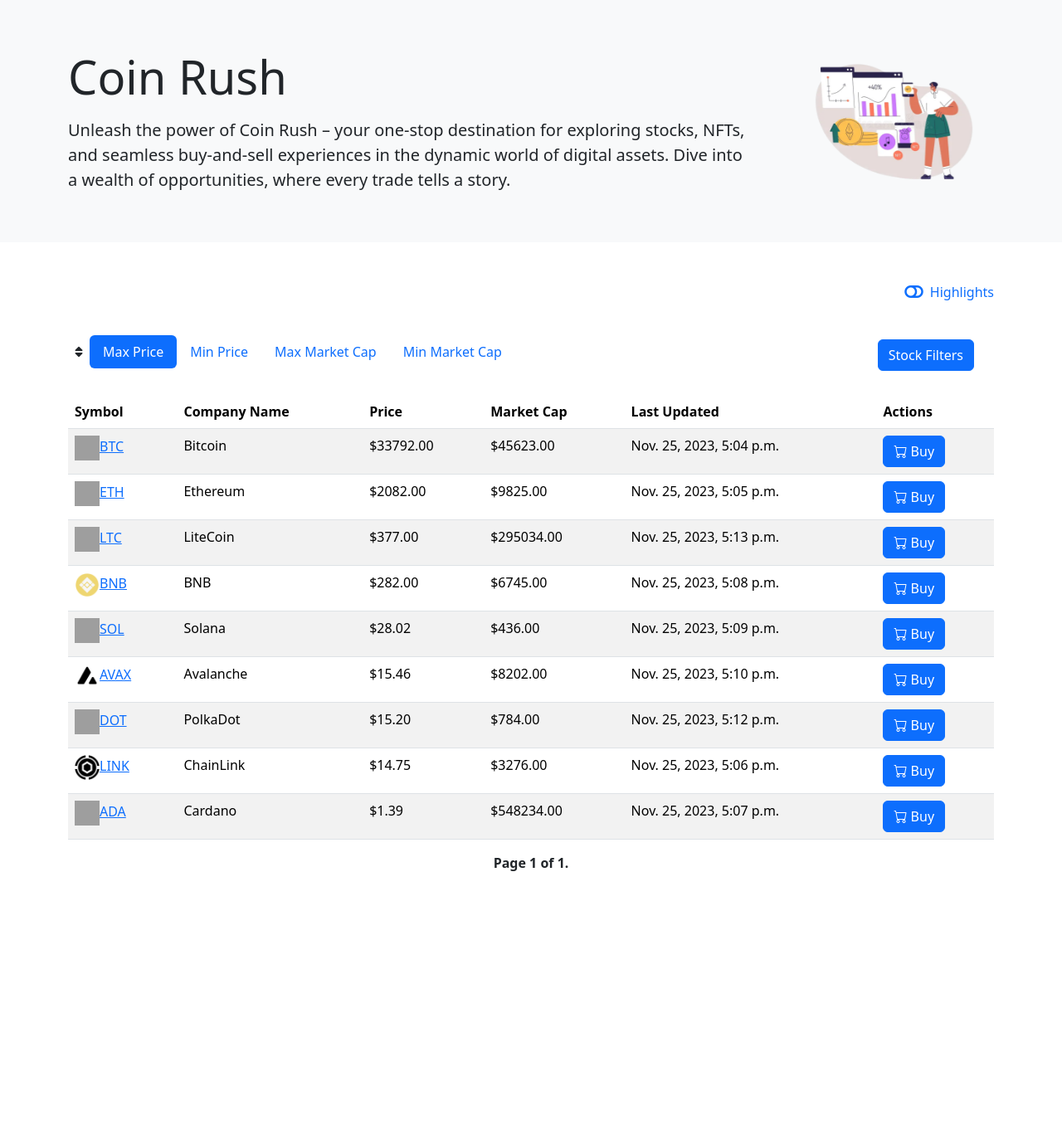
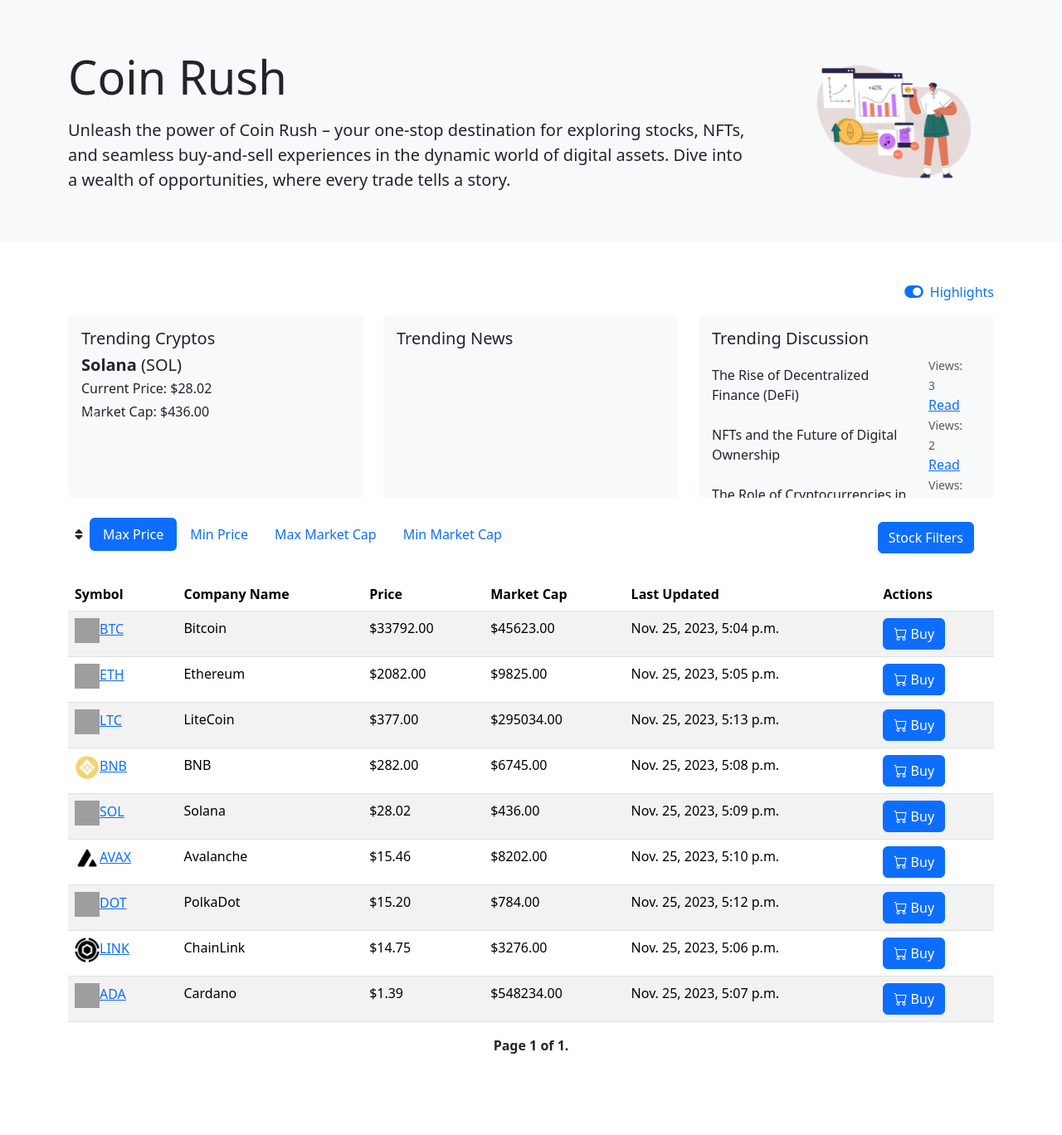
Before and after one commit to DjangoWriters-Internet-Application/Coin-Rush, a Django app: page /home/ in a window 1280 px wide. Shown: the part 76-1444 px from the top of the page at 83% size. Before the commit the page ends 1126 px from the top, so only its background shows below. Run offline with Django 4.2, Linux system fonts and the light colour scheme; data comes from the database, SQL or seed files in the repository; both versions use the stored data as it was after the commit; data that the repository does not hold is empty; parts of the project's set-up code (start-up, migrations or seed data) failed here and were passed over; some libraries are stand-ins or nearby versions; grey boxes are pictures that could not be loaded.

Commit message:
working with improvements and data insertion

```diff
--- a/coinRush/static/css/stocks.css
+++ b/coinRush/static/css/stocks.css
@@ -26,3 +26,7 @@
     background-color: rgba(0, 0, 0, 0.7);
     z-index: 0;
 }
+#stockCarousel{
+    height:220px;
+    overflow:hidden;
+}
--- a/coinRush/templates/index.html
+++ b/coinRush/templates/index.html
@@ -35,21 +35,31 @@
 {% endblock %}
 {% block content %}
     <div class="container mt-4">
+        <div id="filterPopup" class="popup">
+            <span class="close" onclick="closePopup()">&times;</span>
+
+            <h2><i class="fas fa-filter"></i> Filter Options</h2>
+            <form method="get" action="{% url 'home' %}">
+                {% csrf_token %}
+                {{ form.as_p }}
+                <button type="submit">Apply Filters</button>
+            </form>
+        </div>
         <div class="d-flex justify-content-end align-items-center mb-3">
             <div class="text-primary d-flex align-items-center" data-toggle="collapse" data-target="#stockCarousel"
                  aria-expanded="false" aria-controls="stockCarousel" id="toggleButton">
-                <i class="fas fa-toggle-off mx-2" style="font-size: 20px;"></i>
+                <i class="fas fa-toggle-on mx-2" style="font-size: 20px;"></i>
                 <span style="font-size: 16px;">Highlights</span>
             </div>
         </div>
 
         <div class="row">
-                    <div class="col-md-4">
+                    <div class="col-md-4 ">
             <!-- Your existing carousel -->
-            <div id="stockCarousel" class="carousel slide collapse border border-2  border-primary p-3"
+            <div id="stockCarousel" class=" carousel slide show bg-light rounded p-3"
                 data-ride="carousel" data-interval="1500">
                 <div class="carousel-inner">
-                                           <h5>Trending Stocks</h5>
+                                           <h5>Trending Cryptos</h5>
 
                     {% for stock in top_stocks %}
                     <div class="carousel-item {% if forloop.first %}active{% endif %}">
@@ -60,12 +70,11 @@
                                 <p class="mb-1">Current Price: ${{ stock.current_price }}</p>
                                 <p class="mb-1">Market Cap: ${{ stock.market_cap }}</p>
                             </div>
-                            <div class="col-md-4 text-right">
-                                {% if stock.current_price > 100 %}
-                                <!-- Adjust the threshold as needed -->
-                                <span class="badge badge-success">Higher Price</span>
-                                {% endif %}
-                            </div>
+<!--                            <div class="col-md-4 text-right">-->
+<!--                                {% if stock.current_price > 100 %}-->
+<!--                                <span class=" text-success badge badge-success">Higher Price</span>-->
+<!--                                {% endif %}-->
+<!--                            </div>-->
                         </div>
                     </div>
                     {% endfor %}
@@ -83,7 +92,7 @@
 
                    <div class="col-md-4">
             <!-- Your existing carousel -->
-            <div id="stockCarousel" class="carousel slide collapse border border-2  border-primary p-3"
+            <div id="stockCarousel" class="carousel slide show rounded bg-light p-3"
                 data-ride="carousel" data-interval="1500">
                 <div class="carousel-inner">
                                            <h5>Trending News</h5>
@@ -109,21 +118,20 @@
 
                    <div class="col-md-4">
             <!-- Your existing carousel -->
-            <div id="stockCarousel" class="carousel slide collapse border border-2  border-primary p-3"
+            <div id="stockCarousel" class="carousel slide show bg-light rounded p-3"
                 data-ride="carousel" data-interval="1500">
                 <div class="carousel-inner">
                                                                <h5>Trending Discussion</h5>
 
                     {% for post  in trendingDiscussion %}
-                            <div class="card-body d-flex justify-content-between align-items-center">
-                                <div>
-                                    <h5 class="card-title">{{ post.title }}</h5>
-                                    <!-- Include a short description or other details here -->
+                            <div class="card-body row d-flex justify-content-between align-items-center">
+                                <div class="col-9"><p class="card-title">{{ post.title }}</p>
+
                                 </div>
-                                <div>
+                                <div class="col-3">
                                     <small class="text-muted me-3">Views: {{ post.views }}</small>
 
-                                    <a href="{% url 'discussion_single' post.id %}">Read123</a>
+                                    <a href="{% url 'discussion_single' post.id %}">Read</a>
                                     <a href=""></a>
                                 </div>
                             </div>
@@ -133,16 +141,7 @@
         </div>
 
 
-        <div id="filterPopup" class="popup">
-            <span class="close" onclick="closePopup()">&times;</span>
 
-            <h2><i class="fas fa-filter"></i> Filter Options</h2>
-            <form method="get" action="{% url 'home' %}">
-                {% csrf_token %}
-                {{ form.as_p }}
-                <button type="submit">Apply Filters</button>
-            </form>
-        </div>
         <div class="overlay" id="overlay" onclick="closePopup()"></div>
 
         <div class="row my-4 d-flex justify-content-center align-items-center">
@@ -173,7 +172,7 @@
                 <button class="btn btn-primary stock-button" onclick="openPopup()">Stock Filters</button>
             </div>
         </div>
-        <div class="mb-5">
+        <div class="mb-5 table-responsive">
 
             {% if stocks %}
                 <table class="table table-striped">
--- a/coinRush/templates/posts/discussion_all.html
+++ b/coinRush/templates/posts/discussion_all.html
@@ -41,7 +41,7 @@
 
 </style>
 
-  <div class="container-fluid">
+  <div class="container-fluid px-5">
 
     <div class="row mt-4">
         <div class="col-lg-8">
--- a/coinRush/views.py
+++ b/coinRush/views.py
@@ -411,7 +411,7 @@ def discussion(request):
     post_list = Post.objects.all().order_by(
         order_string
     )
-    paginator = Paginator(post_list, 5)  # Show 5 posts per page
+    paginator = Paginator(post_list, 3)  # Show 5 posts per page
     page = request.GET.get("page")
     posts = paginator.get_page(page)
     if request.method == "POST":
@@ -431,7 +431,7 @@ def discussion_single(request, post_id):
     comments = post.comment_set.all().order_by("-created_at")
 
 
-    paginator = Paginator(comments, 5)
+    paginator = Paginator(comments, 3)
     page = request.GET.get("page")
     comments_page = paginator.get_page(page)
 
```
Also changed, not shown: db.sqlite3, 1 other file.
